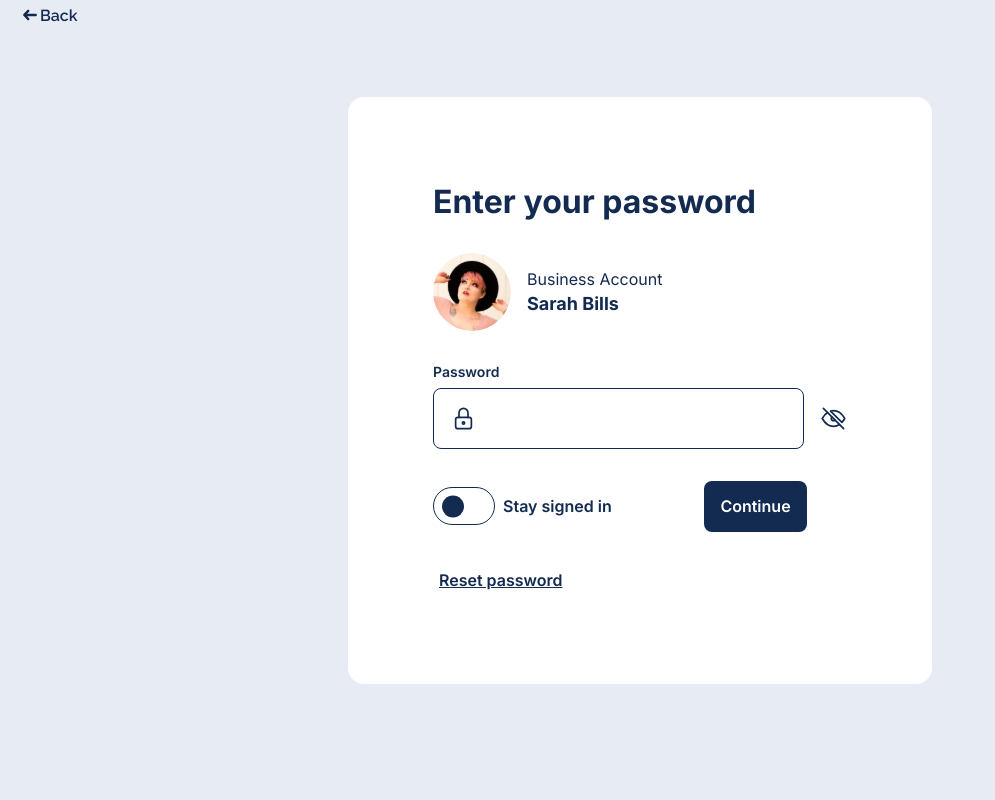
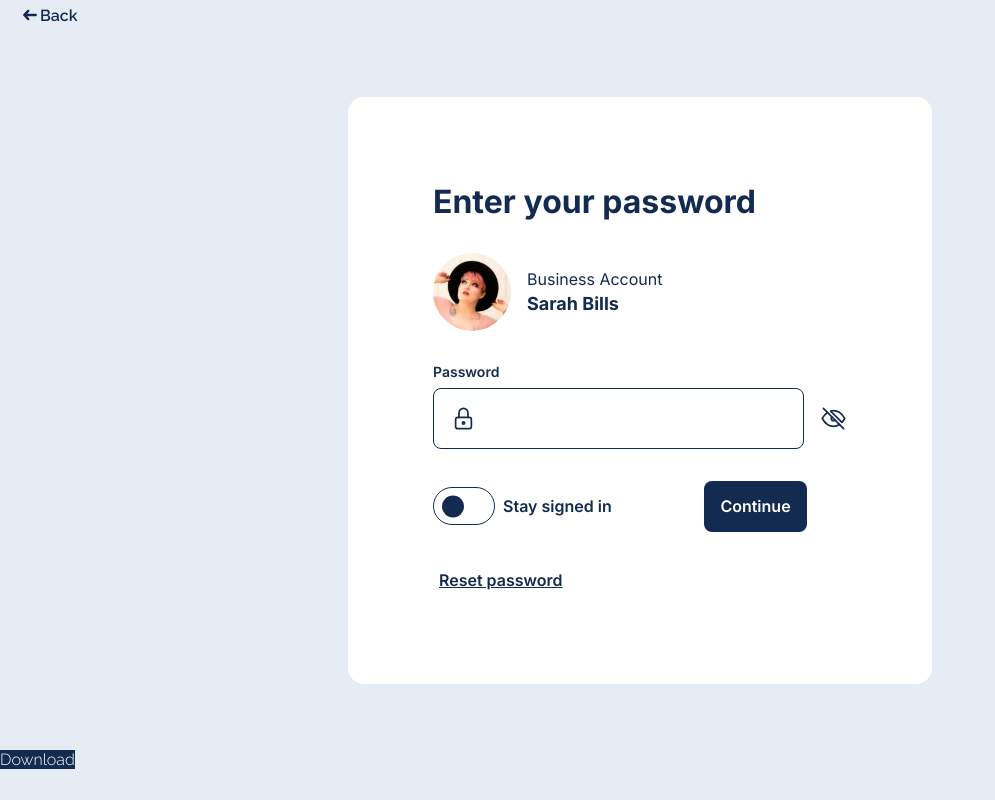
Before and after one commit to oleksandrportianko/components-directory, a React (Create React App) app: page /component/enter-password-ui in a window 1280 px wide. Shown: the whole page, without its empty margins (0-995 px from the left). Built offline with nearby package versions, Linux system fonts and the light colour scheme.

Commit message:
added downowload button

```diff
--- a/src/App.jsx
+++ b/src/App.jsx
@@ -1,6 +1,6 @@
 import { Routes, Route } from 'react-router-dom'
 import MainPage from './pages/MainPage';
-import EnterPassword from './components/items-components/EnterPassword';
+import EnterPassword from './components/items-components/enter-password/EnterPassword';
 import './App.scss'
 
 function App() {
@@ -9,7 +9,6 @@ function App() {
       <Routes>
          <Route path='/' element={<MainPage />}  />
          <Route path='/component/' >
-            back
             <Route path='enter-password-ui' element={<EnterPassword />} />
          </Route>
       </Routes>
--- a/src/components/items-components/EnterPassword.jsx
+++ b/src/components/items-components/enter-password/EnterPassword.jsx
@@ -1,9 +1,10 @@
 import React, { useState } from 'react'
-import BackButton from '../page-components/back-button/BackButton'
-import userImage from '../../assets/user-image.svg'
-import closeEye from '../../assets/close-eye-password.svg'
-import toggleCircle from '../../assets/toggle-circle.svg'
-import lockInput from '../../assets/lock-for-password-input.svg'
+import { Link } from 'react-router-dom'
+import BackButton from '../../page-components/back-button/BackButton'
+import userImage from '../../../assets/user-image.svg'
+import closeEye from '../../../assets/close-eye-password.svg'
+import toggleCircle from '../../../assets/toggle-circle.svg'
+import lockInput from '../../../assets/lock-for-password-input.svg'
 import './EnterPassword.scss'
 
 const EnterPassword = () => {
@@ -57,6 +58,9 @@ const EnterPassword = () => {
                </div>
             </div>
          </div>
+         <div className='downowload-button-block'>
+            <Link className='downowload-button' to="/files/enter-password.zip" target="_blank" download>Download</Link>
+         </div>
       </div>
    )
 }
--- a/src/data/data.jsx
+++ b/src/data/data.jsx
@@ -1,5 +1,5 @@
 import EnterPasswordUiDesign from '../assets/enter_password_ui_design.png';
 
 export const DATA_COMPONENTS = [
-   { id: 1, name: 'Enter password UI design', imageUrl: EnterPasswordUiDesign, linkTo: 'enter-password-ui'  },
+   { id: 1, name: 'Enter password UI design', imageUrl: EnterPasswordUiDesign, linkTo: 'enter-password-ui'},
 ]
--- a/src/index.scss
+++ b/src/index.scss
@@ -26,3 +26,16 @@ input, textarea {
 h2 {
    margin: 0;
 }
+
+.downowload-button-block {
+   width: 100%;
+
+   .downowload-button {
+      background-color: #132B50;
+      color: white;
+      text-decoration: none;
+      width: 120px;
+      height: 40px;
+      margin-right: 20px;
+   }
+}
```
Also changed, not shown: src/components/items-components/enter-password/EnterPassword.scss (renamed from src/components/items-components/EnterPassword.scss), 1 other file (tests, documents, lock files or other folders).
